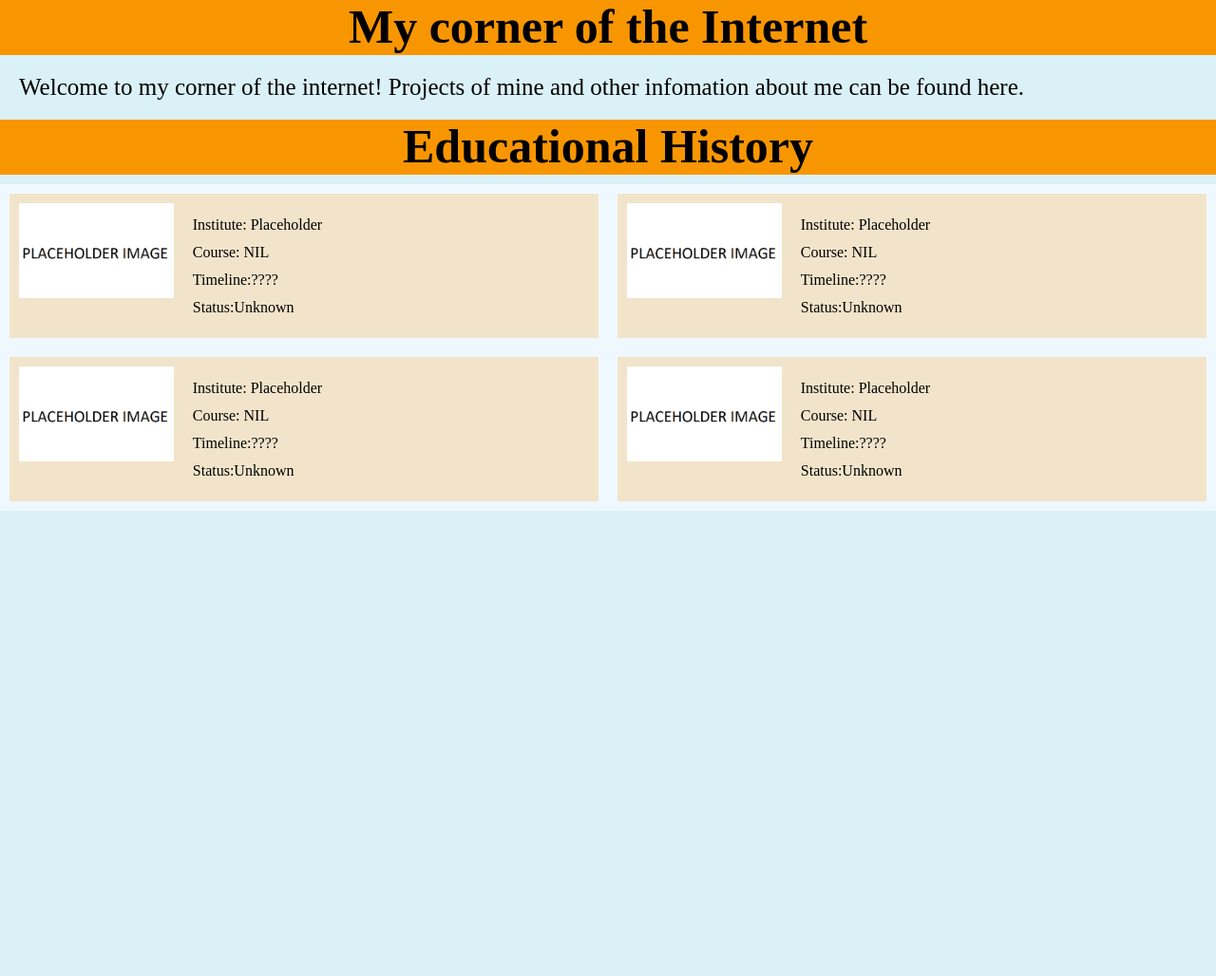
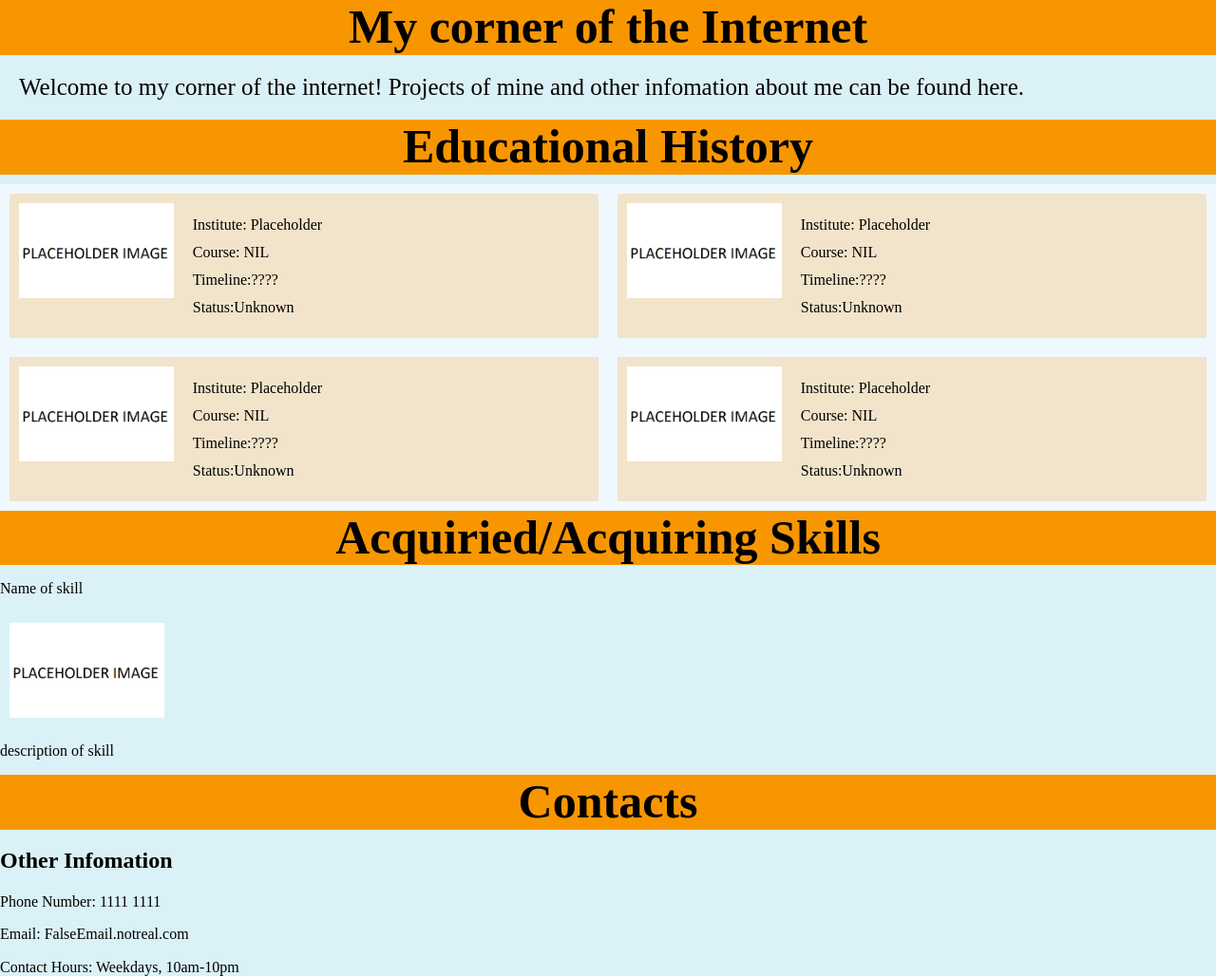
Before and after one commit to LeongYuXuan/Assignment-1, a plain HTML site: page index.html in a window 1280 px wide. Shown: the whole page at 95% size. Before the commit the page ends 800 px from the top, so only its background shows below. Drawn offline with Linux system fonts and the light colour scheme.

Commit message:
Add heading to other parts, plus templates

```diff
--- a/index.html
+++ b/index.html
@@ -68,6 +68,28 @@
             </div>
         </div>
 
+        <!-- Acquired/Acquired skills section-->
+        <h1>Acquiried/Acquiring Skills</h1>
+        <!--Container for the skill profiles-->
+        <div class = "skills-container">
+            <!-- Profile 1-->
+            <div class = "skills-profile">
+                <p>Name of skill</p>
+                <img src="/images/For Edu Hist/PLACEHOLDER IMAGE.png" alt ="placeholder image">
+                <p>description of skill</p>
+            </div>
+        </div>
+
+        <!--Contacts section-->
+        <h1>Contacts</h1>
+
+        <!-- Footer for the Webpage-->
+        <div class = "footer">
+            <h2>Other Infomation</h2>
+            <p>Phone Number: 1111 1111</p>
+            <p>Email: FalseEmail.notreal.com</p>
+            <p>Contact Hours: Weekdays, 10am-10pm</p>
+        </div>
         <script src="" async defer></script>
     </body>
 </html>
```
